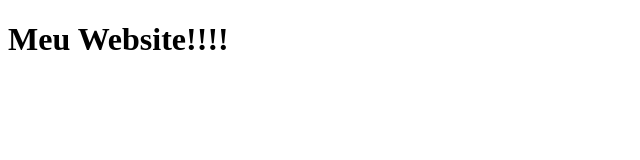
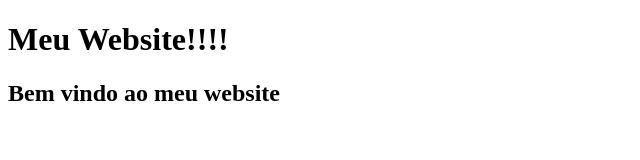
Before and after one commit to D4anilo/projeto-git, a plain HTML site: page index.html in a window 1280 px wide. Shown: the whole page, without its empty margins (0-640 px from the left). Drawn offline with Linux system fonts and the light colour scheme.

Commit message:
Incluido subtitulo

```diff
--- a/index.html
+++ b/index.html
@@ -7,5 +7,6 @@
 </head>
 <body>
     <h1> Meu Website!!!!</h1>
+    <h2>Bem vindo ao meu website</h2>
 </body>
 </html>
```
